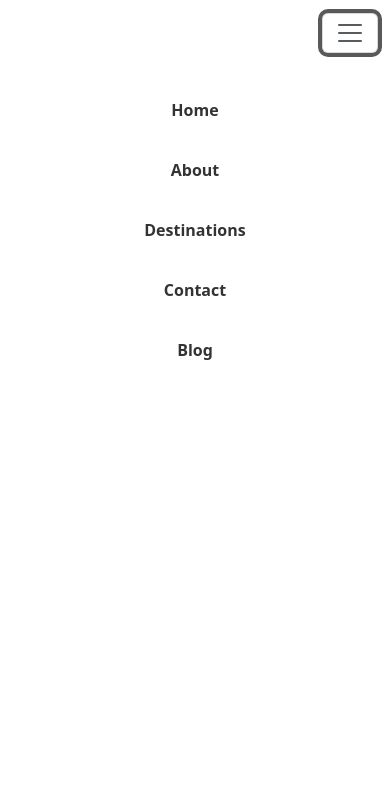
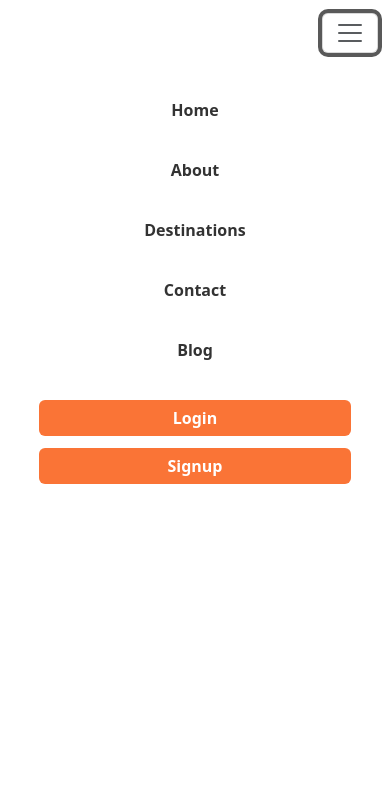
Before and after one commit to HolyEvans25/Module1-End-Assignment, a plain HTML site: page index.html in a window 390 px wide. Both pictures are taken after a click on the button 350 px from the left and 33 px from the top of the page. Shown: the top 797 px of the page. Drawn offline with nearby package versions, Linux system fonts and the light colour scheme.

Commit message:
Module1-End Assignment Travel Web App Landing Page

```diff
--- a/styles.css
+++ b/styles.css
@@ -520,7 +520,8 @@ body {
 
 .bubble {
     position: absolute;
-    bottom: -50px;       /* footer-kku bottom-la start */
+    bottom: -50px;
+    /* footer-kku bottom-la start */
     width: 40px;
     height: 40px;
     background: radial-gradient(circle, #ff8c42, #ffe74d);
@@ -586,7 +587,7 @@ body {
 
 
 /* Headings */
-.site-footer h5{
+.site-footer h5 {
     color: #e96528;
 }
 
@@ -596,13 +597,13 @@ body {
     margin-bottom: 16px;
 }
 
-.site-footer ul{
+.site-footer ul {
     list-style: none;
     padding: 0;
     margin: 0;
 }
 
-.site-footer li a{
+.site-footer li a {
     list-style: none;
 }
 
@@ -642,7 +643,8 @@ body {
 
 /* Footer polish */
 .site-footer {
-  background: #fffbf8;          /* light orange shade */
+    background: #fffbf8;
+    /* light orange shade */
     padding: 60px 0 30px;
     border-top: 1px solid #eee;
 }
@@ -674,9 +676,11 @@ body {
     0% {
         transform: translateY(0);
     }
+
     50% {
         transform: translateY(-40px);
     }
+
     100% {
         transform: translateY(0);
     }
@@ -685,7 +689,7 @@ body {
 
 
 /* =============================== MOBILE RESPONSIVE (max-width: 768px) ================================ */
-@media (max-width: 768px ) {
+@media (max-width: 768px) {
 
     .navbar {
         z-index: 9999;
@@ -723,6 +727,7 @@ body {
     .navbar .btn-login {
         margin-right: 8px;
     }
+
     .navbar .btn-signup {
         margin-left: 8px;
     }
@@ -886,7 +891,7 @@ body {
     }
 
     /* Columns center align */
-    .site-footer .row > div {
+    .site-footer .row>div {
         margin-bottom: 30px;
     }
 
@@ -915,14 +920,27 @@ body {
         text-align: center;
     }
 
-    .auth-buttons {
-    display: none !important;
-  }
+
 
     .bubble {
         width: 12vw;
         height: 12vw;
     }
 
+    .auth-buttons {
+        display: flex !important;
+        flex-direction: column;
+        align-items: center;
+        gap: 12px;
+        width: 100%;
+        margin-top: 10px;
+    }
+
+    .auth-buttons .btn-login,
+    .auth-buttons .btn-signup {
+        width: 80%;
+        text-align: center;
+    }
+
 
 }
```
Lines whose indentation alone changed are shown as unchanged.
